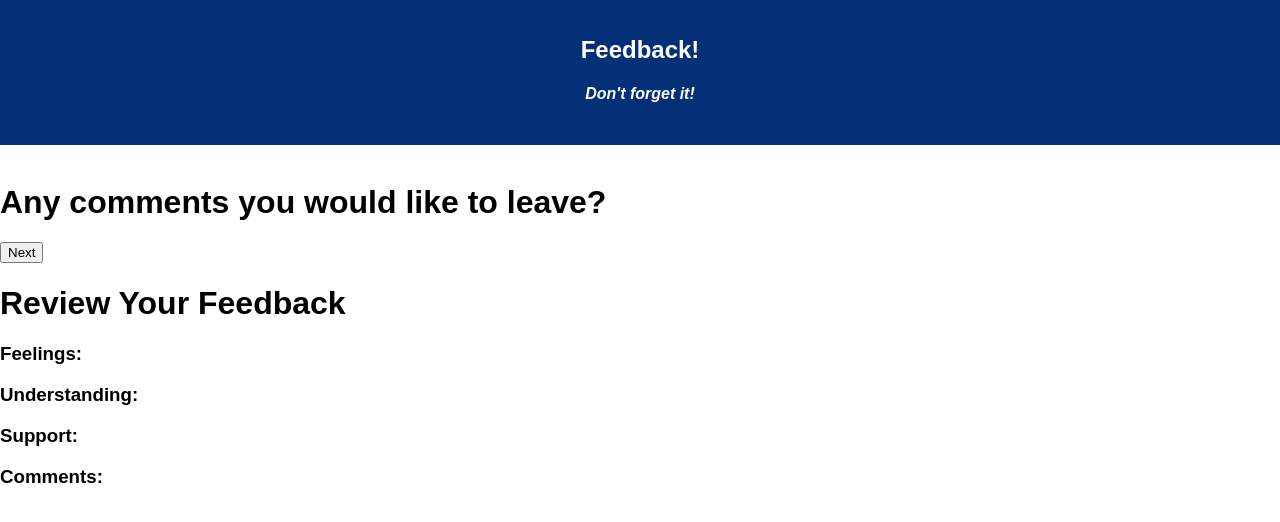
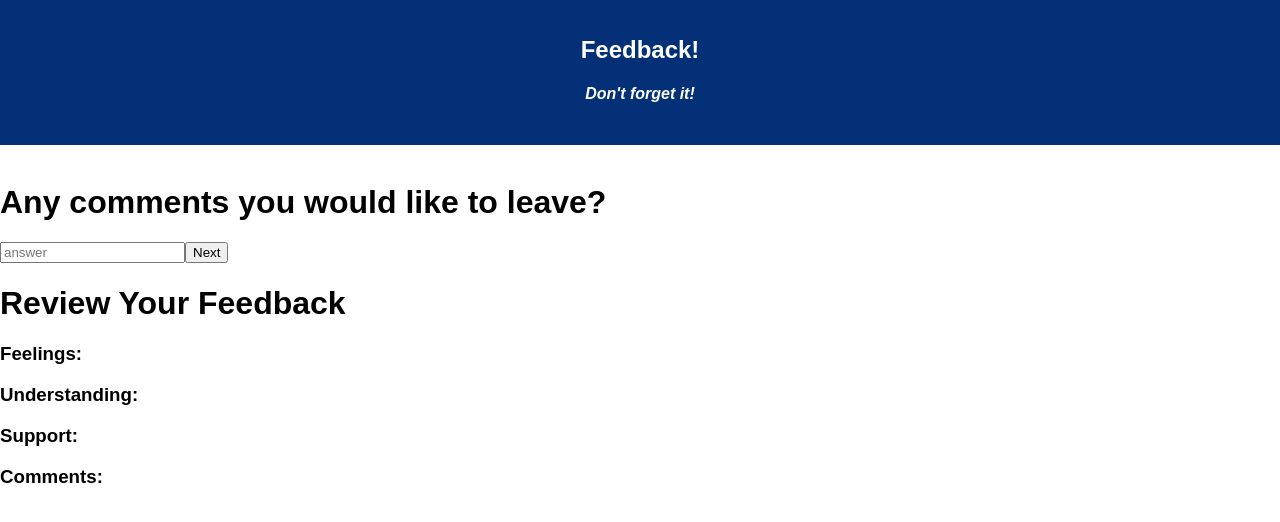
Before and after one commit to mitchjolson/redux-feedback-loop, a React (Create React App) app: page /#/comment in a window 1280 px wide. Shown: the top 522 px of the page. Built offline with nearby package versions, Linux system fonts and the light colour scheme.

Commit message:
comment component sending info to redux store

```diff
--- a/src/components/App/App.js
+++ b/src/components/App/App.js
@@ -5,7 +5,6 @@ import Understand from '../Understand/Understand';
 import Support from '../Support/Support';
 import Comment from '../Comment/Comment';
 import Thanks from '../Thanks/Thanks';
-import Review from '../Review/Review';
 import { HashRouter as Router, Route } from 'react-router-dom';
 
 
@@ -26,7 +25,6 @@ class App extends Component {
           <Route path='/support' component={Support} />
           <Route path='/comment' component={Comment} />
           <Route path='/thanks' component={Thanks} />
-          <Review/>
         </main>
       </Router>
     );
--- a/src/components/Comment/Comment.js
+++ b/src/components/Comment/Comment.js
@@ -1,13 +1,37 @@
 import React, { Component } from 'react';
 import { connect } from 'react-redux';
+import Review from '../Review/Review';
 
 
 class Comment extends Component {
+
+    state = {
+        comment: '',
+    };
+
+    handleChangeFor = (event) => {
+        this.setState({comment: event.target.value})
+    }
+
+    handleSubmit = (event) => {
+        event.preventDefault();
+        this.props.dispatch({
+            type: 'COMMENT',
+            payload: this.state
+        })
+        this.props.history.push('/thanks');
+    }
+
     render() {
         return (
             <>
             <h1>Any comments you would like to leave?</h1>
-            <button>Next</button>
+
+            <form onSubmit={this.handleSubmit}>
+                <input required placeholder="answer" onChange={(event) => this.handleChangeFor(event)} />
+                <button type="submit">Next</button>
+            </form>
+            <Review/>
             </>
         );
     }
--- a/src/components/Feel/Feel.js
+++ b/src/components/Feel/Feel.js
@@ -1,5 +1,6 @@
 import React, { Component } from 'react';
 import { connect } from 'react-redux';
+import Review from '../Review/Review';
 
 
 class Feel extends Component {
@@ -30,6 +31,7 @@ class Feel extends Component {
                 <input required placeholder="answer" onChange={(event) => this.handleChangeFor(event)} />
                 <button type="submit">Next</button>
             </form>
+            <Review/>
             </>
         );
     }
--- a/src/components/Review/Review.js
+++ b/src/components/Review/Review.js
@@ -10,7 +10,7 @@ class Review extends Component {
             <h3>Feelings: {this.props.reduxStore.surveyReducer.feel}</h3>
             <h3>Understanding: {this.props.reduxStore.surveyReducer.understand}</h3>
             <h3>Support: {this.props.reduxStore.surveyReducer.support}</h3>
-            <h3>Comments: {this.props.reduxStore.surveyReducer.comments}</h3>
+            <h3>Comments: {this.props.reduxStore.surveyReducer.comment}</h3>
             </>
         );
     }
--- a/src/components/Support/Support.js
+++ b/src/components/Support/Support.js
@@ -1,5 +1,6 @@
 import React, { Component } from 'react';
 import { connect } from 'react-redux';
+import Review from '../Review/Review';
 
 
 class Support extends Component {
@@ -30,6 +31,7 @@ class Support extends Component {
                 <input required placeholder="answer" onChange={(event) => this.handleChangeFor(event)} />
                 <button type="submit">Next</button>
             </form>
+            <Review/>
             </>
         );
     }
--- a/src/components/Thanks/Thanks.js
+++ b/src/components/Thanks/Thanks.js
@@ -1,5 +1,6 @@
 import React, { Component } from 'react';
 import { connect } from 'react-redux';
+import Review from '../Review/Review';
 
 
 class Thanks extends Component {
@@ -8,6 +9,7 @@ class Thanks extends Component {
             <>
             <h1>Thank You!</h1>
             <button>Leave New Feedback</button>
+            <Review/>
             </>
         );
     }
--- a/src/components/Understand/Understand.js
+++ b/src/components/Understand/Understand.js
@@ -1,5 +1,6 @@
 import React, { Component } from 'react';
 import { connect } from 'react-redux';
+import Review from '../Review/Review';
 
 
 class Understand extends Component {
@@ -30,6 +31,7 @@ class Understand extends Component {
                 <input required placeholder="answer" onChange={(event) => this.handleChangeFor(event)} />
                 <button type="submit">Next</button>
             </form>
+            <Review/>
             </>
         );
     }
```
